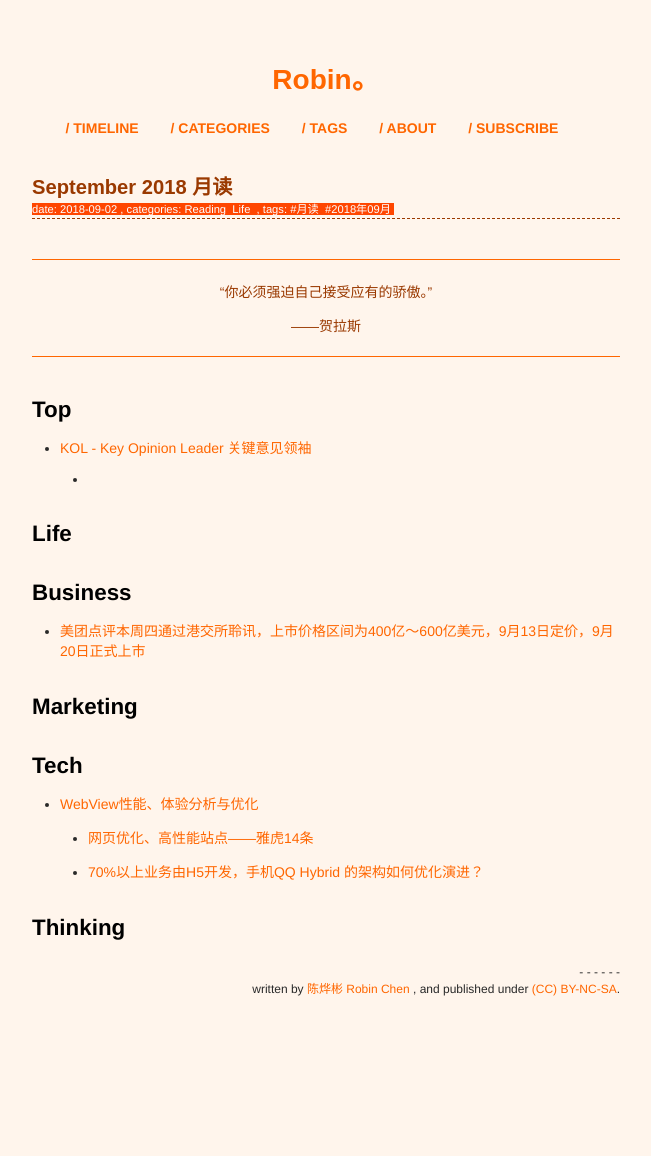
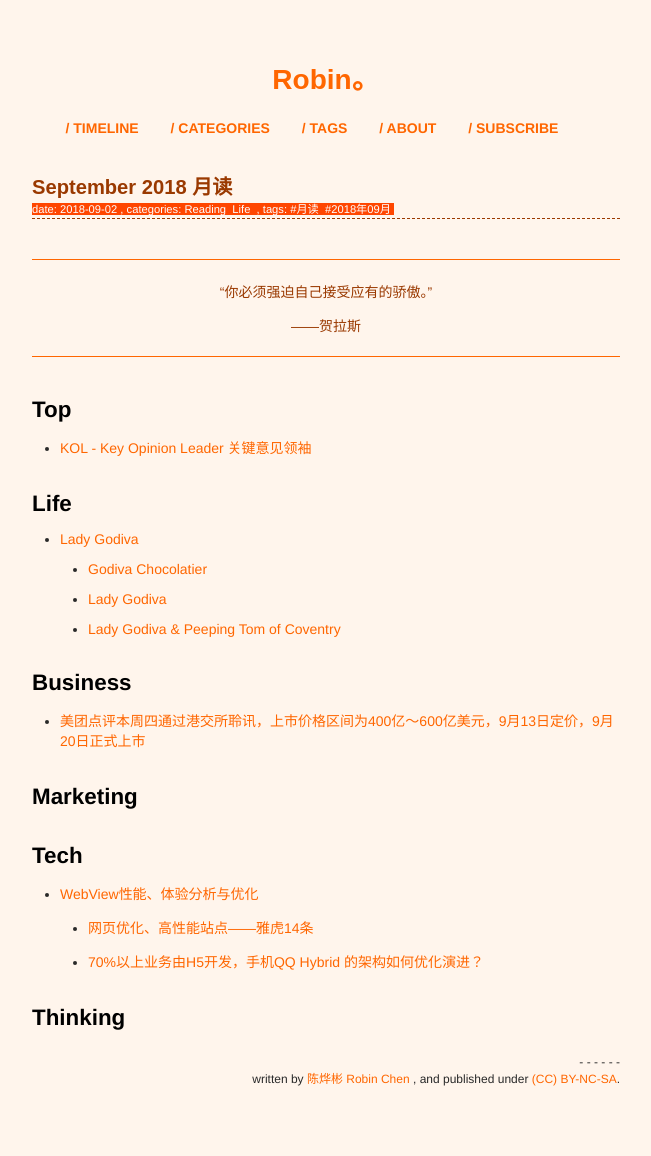
Before and after one commit to xianyuxmu/xianyuxmu.github.io, a Jekyll site: the page built from _posts/2018-09-02-monthly-reading.md, in a window 1280 px wide. Shown: the whole page, without its empty margins (314-965 px from the left). Built offline with Jekyll 4.4.1, drawn with Linux system fonts in a browser that asks for light colours; comment, search, counter and statistics services are not loaded; before the commit the page ends 1066 px from its top, so only the background shows below that.

Commit message:
Reading Sep 09 2018

```diff
--- a/_posts/2018-09-02-monthly-reading.md
+++ b/_posts/2018-09-02-monthly-reading.md
@@ -19,11 +19,15 @@ tags:
 ## Top
 
 - [KOL - Key Opinion Leader 关键意见领袖](https://zh.wikipedia.org/wiki/KOL)
-	-
+
 
 
 ## Life
 
+- [Lady Godiva](https://en.wikipedia.org/wiki/Lady_Godiva)
+	- [Godiva Chocolatier](https://en.wikipedia.org/wiki/Godiva_Chocolatier)
+	- [Lady Godiva](https://imgcop.com/img/Godiva-Meaning-18218266/)
+	- [Lady Godiva & Peeping Tom of Coventry](https://www.youtube.com/watch?v=uJ15ohDAss4)
 
 
 ## Business
```
Also changed, not shown: _posts/2018-09-09-the-federal-reserve-and-the-financial-crisis.md (+1 -1 lines).
